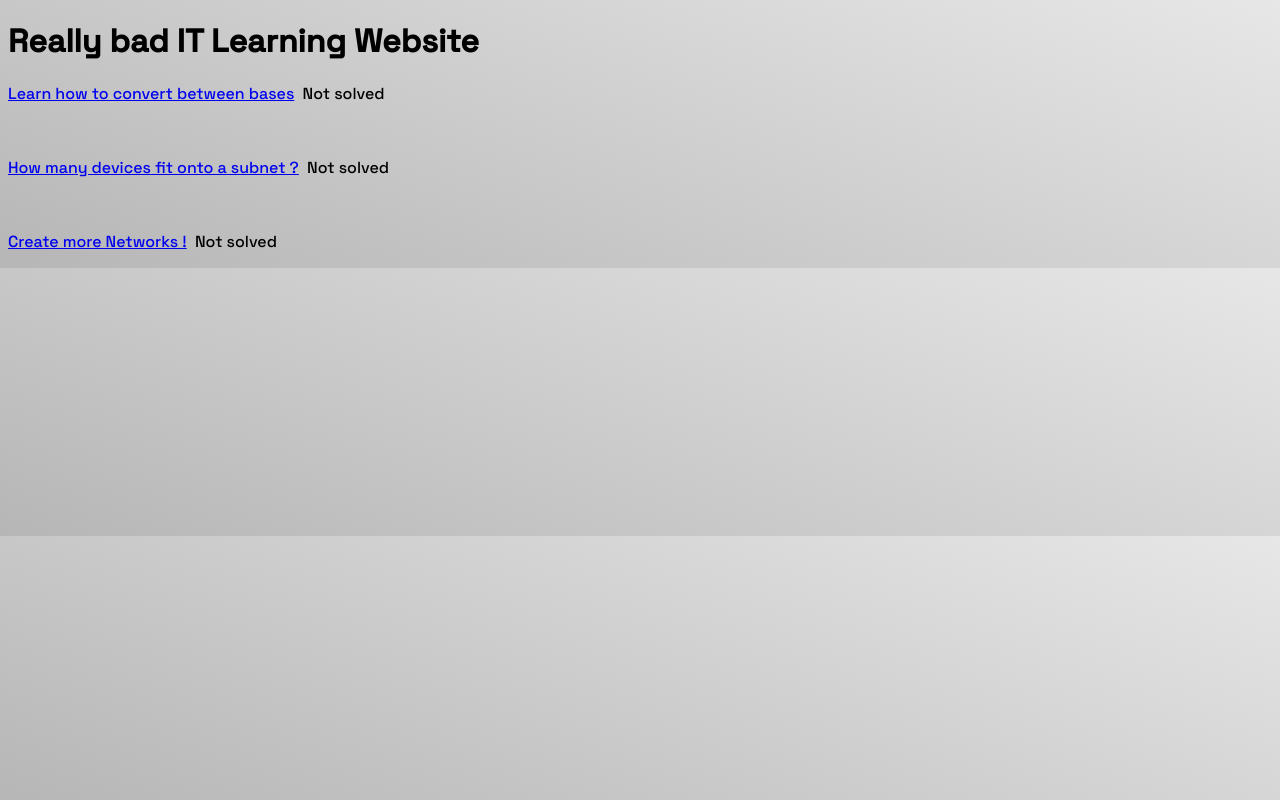
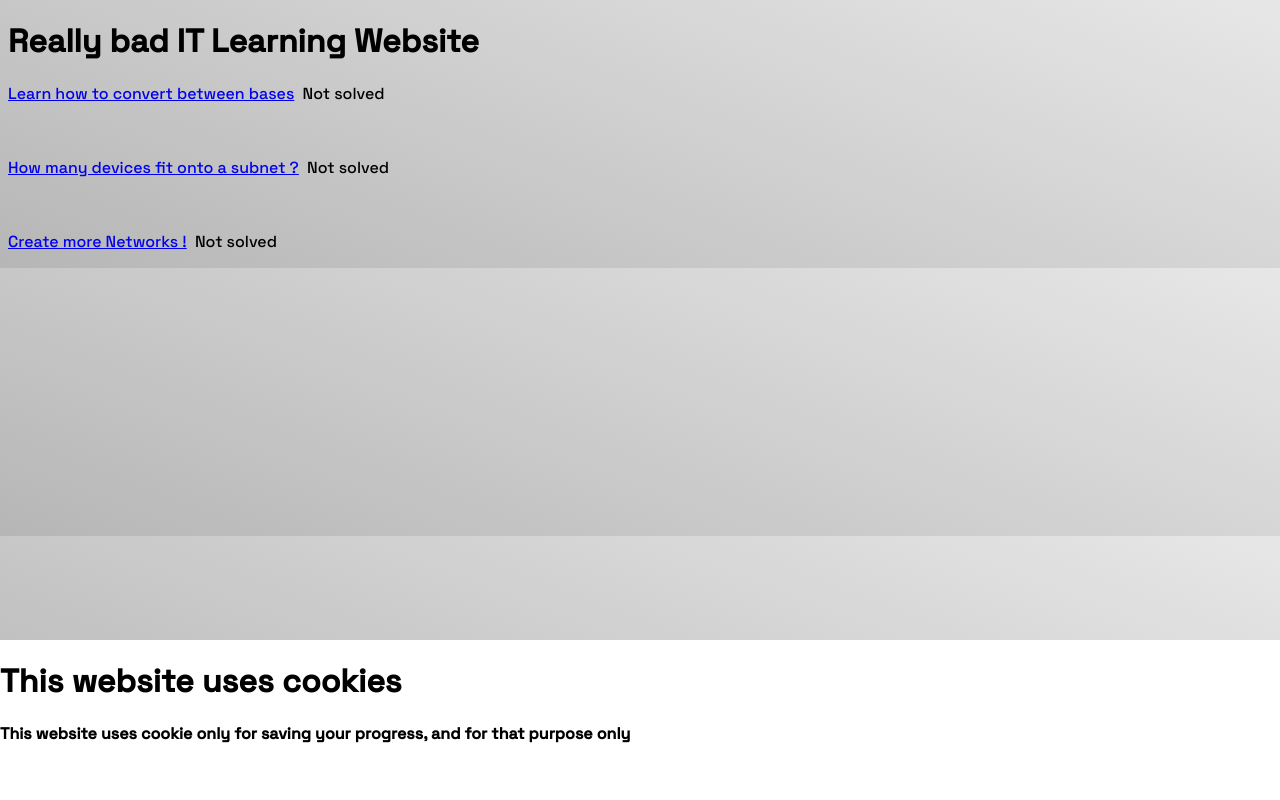
Before and after one commit to im23b-cieslika/im23b-cieslika.github.io, a plain HTML site: page NoBINEx/index.html in a window 1280 px wide. Drawn offline with Linux system fonts and the light colour scheme.

Commit message:
Update index.html

```diff
--- a/NoBINEx/index.html
+++ b/NoBINEx/index.html
@@ -71,5 +71,9 @@ font-family: 'Space Grotesk', sans-serif;
     <p><a href="howmanydev.html">How many devices fit onto a subnet ?</a>&nbsp;&nbsp;<span id="hms">Not solved</span></p>
     <br>
     <p><a href="subnetzmaske.html">Create more Networks !</a>&nbsp;&nbsp;<span id="sns">Not solved</span></p>
+    <div style="height: 20%;width: 100%;position: absolute;bottom: 0px;left: 0px;background-color: white;">
+        <h1>This website uses cookies</h1>
+        <h4>This website uses cookie only for saving your progress, and for that purpose only</h4>
+    </div>
 </body>
 </html>
```
